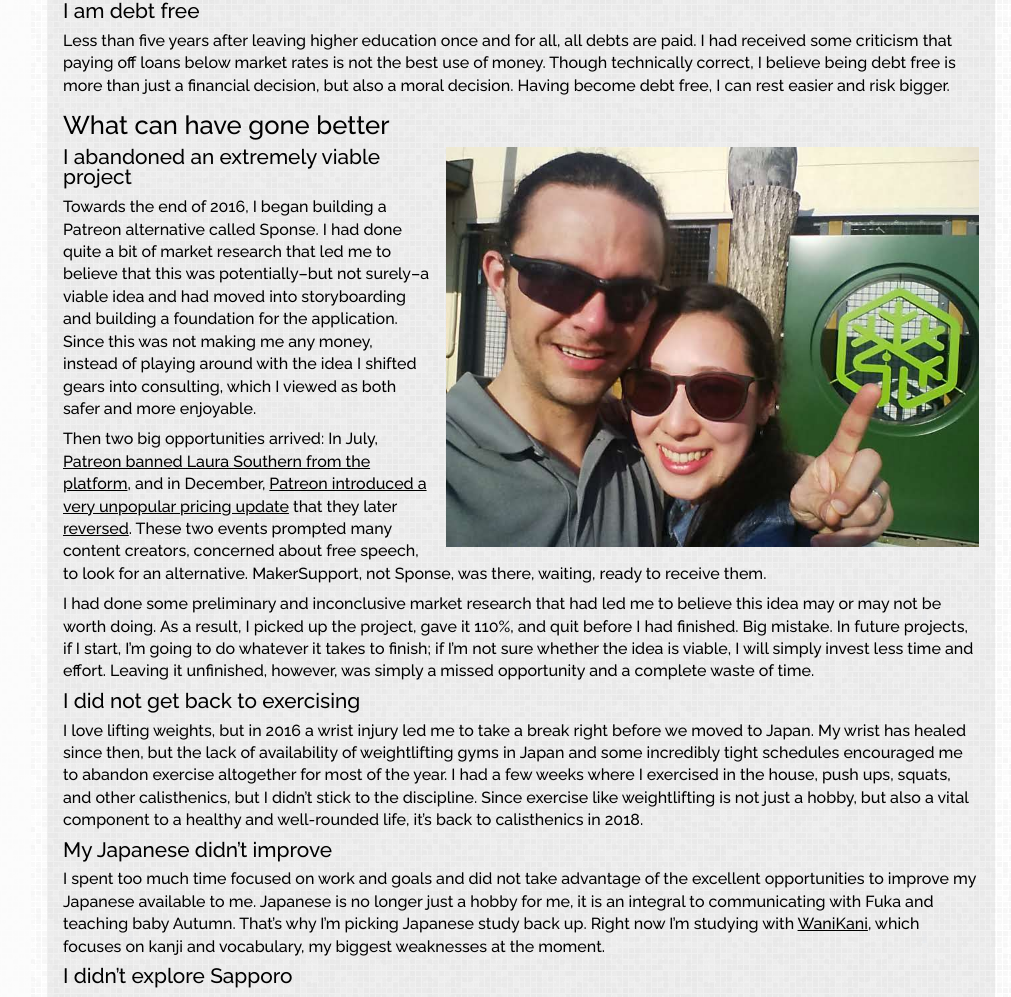
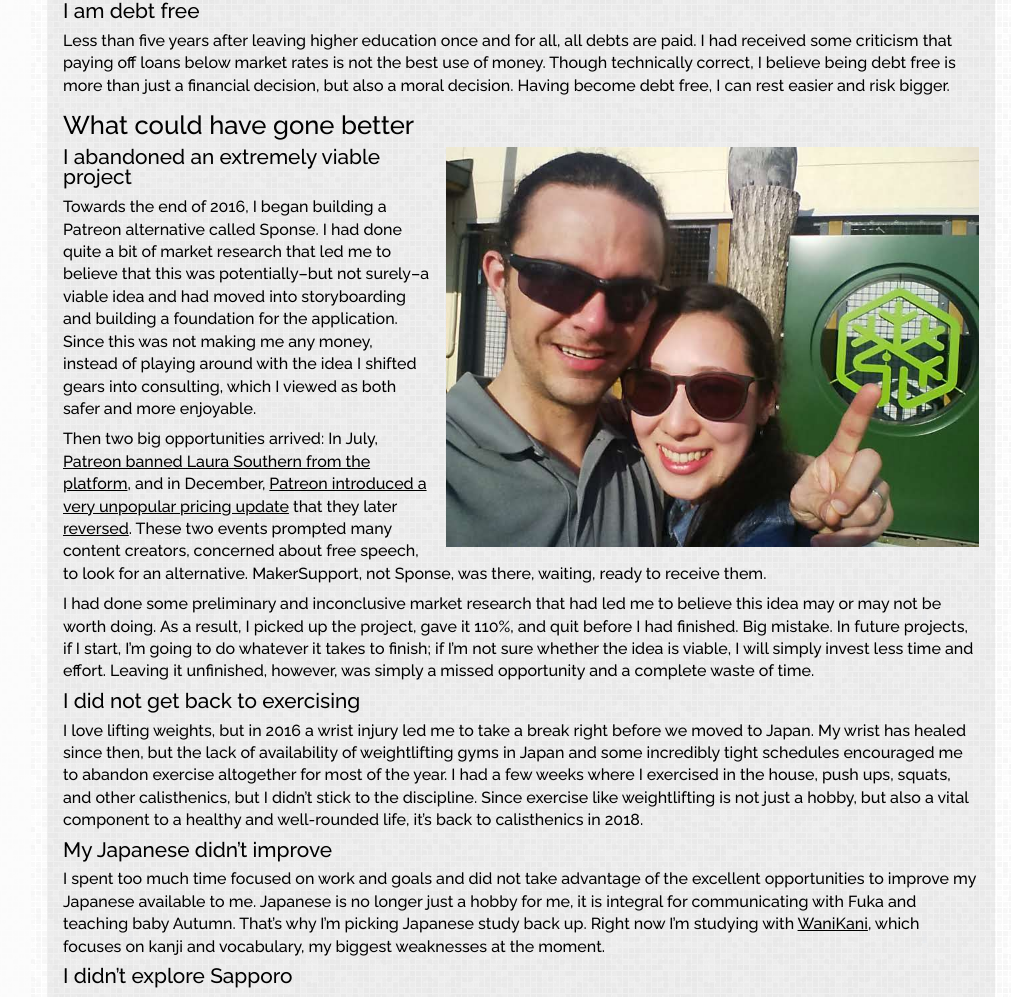
Before and after one commit to davismj/davismj.github.io, a Jekyll site: the page built from _posts/2018-1-4-2017-in-review.md, in a window 1280 px wide. Shown: the part 1301-2298 px from the top of the page, without its empty margins (269-1280 px from the left). Built offline with Jekyll 4.4.1, drawn with Linux system fonts in a browser that asks for light colours; nearby versions of some CDN libraries; comment, search, counter and statistics services are not loaded.

Commit message:
Content: Year in review typos

```diff
--- a/_posts/2018-1-4-2017-in-review.md
+++ b/_posts/2018-1-4-2017-in-review.md
@@ -46,7 +46,7 @@
 
 Less than five years after leaving higher education once and for all, all debts are paid. I had received some criticism that paying off loans below market rates is not the best use of money. Though technically correct, I believe being debt free is more than just a financial decision, but also a moral decision. Having become debt free, I can rest easier and risk bigger.
 
-# What can have gone better
+# What could have gone better
 
 <img alt="Fuka and I at Asahiyama Zoo" src="/images/blog/2018-1-4-asahiyama-zoo.jpg" class="float-right" />
 
@@ -64,7 +64,7 @@
 
 ## My Japanese didn't improve
 
-I spent too much time focused on work and goals and did not take advantage of the excellent opportunities to improve my Japanese available to me. Japanese is no longer just a hobby for me, it is an integral to communicating with Fuka and teaching baby Autumn. That's why I'm picking Japanese study back up. Right now I'm studying with [WaniKani](http://wanikani.com), which focuses on kanji and vocabulary, my biggest weaknesses at the moment.
+I spent too much time focused on work and goals and did not take advantage of the excellent opportunities to improve my Japanese available to me. Japanese is no longer just a hobby for me, it is integral for communicating with Fuka and teaching baby Autumn. That's why I'm picking Japanese study back up. Right now I'm studying with [WaniKani](http://wanikani.com), which focuses on kanji and vocabulary, my biggest weaknesses at the moment.
 
 ## I didn't explore Sapporo
 
```
